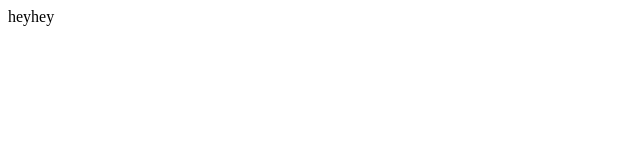
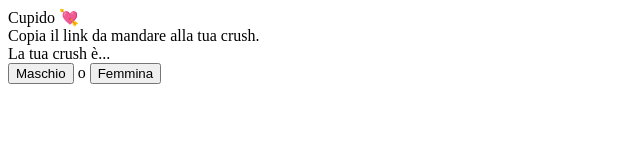
Before and after one commit to diozrios/valentine, a plain HTML site: page index.html in a window 1280 px wide. Shown: the whole page, without its empty margins (0-640 px from the left). Drawn offline with Linux system fonts and the light colour scheme.

Commit message:
fixed homepage (to be completed)

```diff
--- a/index.html
+++ b/index.html
@@ -1,8 +1,28 @@
 <!DOCTYPE html>
 <head>
-
+  Cupido 💘
 </head>
 
 <body>
-  heyhey
+  <div>Copia il link da mandare alla tua crush.<br>La tua crush è...</div>
+  <div>
+    <button onclick="copyText(false)">Maschio</button>
+    o
+    <button onclick="copyText(true)">Femmina</button>
+  </div>
+
+  <script>
+    function copyText(mof) {
+        var copyText = window.location.href;
+        if (mof) {
+          copyText =+ "/female";
+        } else {
+          copyText =+ "/male";
+        }
+        copyText.select();
+        copyText.setSelectionRange(0, 99999); // Per dispositivi mobili
+        document.execCommand("copy");
+        alert("Testo copiato: " + copyText.value);
+    }
+</script>
 </body>
```
